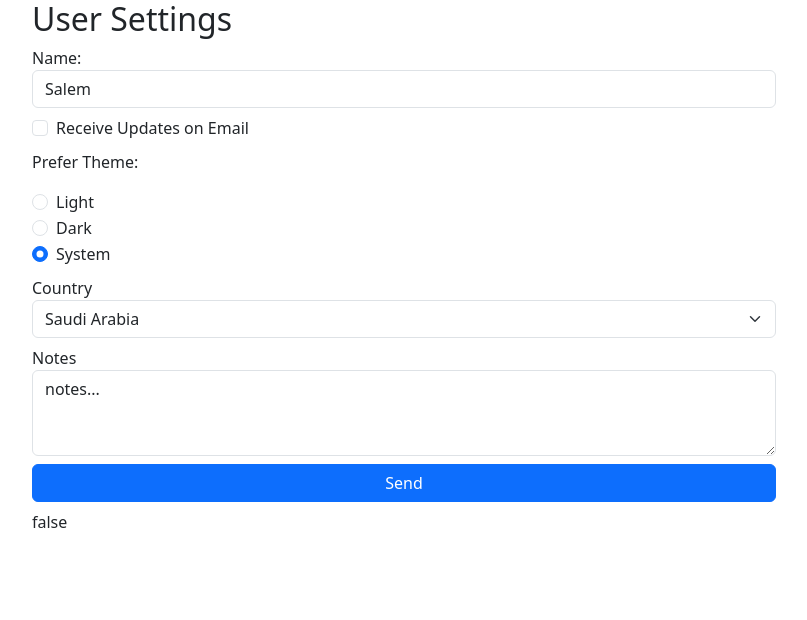
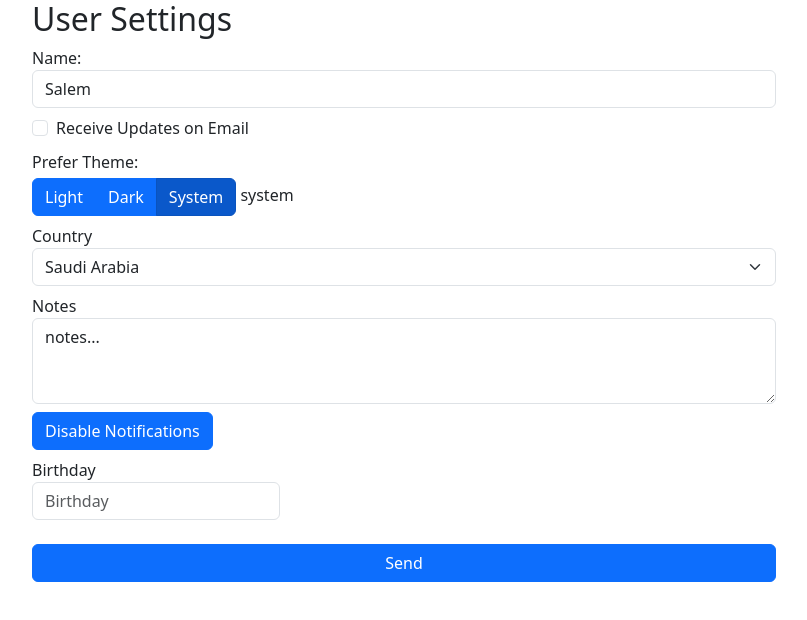
Before and after one commit to MohamedAlosaili/learning-angular, an Angular app in the folder angular-forms/: page / in a window 1280 px wide. Shown: the top 620 px of the page, without its empty margins (236-1043 px from the left). Built offline with nearby package versions, Linux system fonts and the light colour scheme.

Commit message:
Add some of bootstrap components

```diff
--- a/angular-forms/angular.json
+++ b/angular-forms/angular.json
@@ -20,6 +20,7 @@
             "tsConfig": "tsconfig.app.json",
             "assets": ["src/favicon.ico", "src/assets"],
             "styles": [
+              "node_modules/ngx-bootstrap/datepicker/bs-datepicker.css",
               "node_modules/bootstrap/dist/css/bootstrap.min.css",
               "src/styles.css"
             ],
--- a/angular-forms/package.json
+++ b/angular-forms/package.json
@@ -19,6 +19,7 @@
     "@angular/platform-browser-dynamic": "^16.1.0",
     "@angular/router": "^16.1.0",
     "bootstrap": "^5.3.1",
+    "ngx-bootstrap": "^11.0.2",
     "rxjs": "~7.8.0",
     "tslib": "^2.3.0",
     "zone.js": "~0.13.0"
--- a/angular-forms/src/app/app.module.ts
+++ b/angular-forms/src/app/app.module.ts
@@ -7,6 +7,9 @@ import { AppComponent } from './app.component';
 import { FormsModule } from '@angular/forms';
 import { UserSettingComponent } from './user-setting/user-setting.component';
 import { SubmittedComponent } from './submitted/submitted.component';
+import { BrowserAnimationsModule } from '@angular/platform-browser/animations';
+import { ButtonsModule } from 'ngx-bootstrap/buttons';
+import { BsDatepickerModule } from 'ngx-bootstrap/datepicker';
 
 const routes: Routes = [
   {
@@ -30,6 +33,9 @@ const routes: Routes = [
     FormsModule,
     HttpClientModule,
     RouterModule.forRoot(routes),
+    BrowserAnimationsModule,
+    ButtonsModule.forRoot(),
+    BsDatepickerModule.forRoot(),
   ],
   providers: [],
   bootstrap: [AppComponent],
--- a/angular-forms/src/app/user-setting/data/user-settings.ts
+++ b/angular-forms/src/app/user-setting/data/user-settings.ts
@@ -4,4 +4,5 @@ export interface UserSettings {
   theme: 'light' | 'dark' | 'system';
   country: string;
   notes: string;
+  birthday?: Date | string;
 }
--- a/angular-forms/src/app/user-setting/user-setting.component.html
+++ b/angular-forms/src/app/user-setting/user-setting.component.html
@@ -83,46 +83,19 @@
 
     <ng-container *ngIf="true">
       <div>
-        <p>Prefer Theme:</p>
-        <div class="form-check">
-          <input
-            class="form-check-input"
-            [disabled]="loading"
-            type="radio"
-            name="theme"
-            id="theme-light"
-            value="light"
-            [(ngModel)]="userSettings.theme"
-          />
-          <label class="form-check-label" for="theme-light"> Light </label>
+        <p class="mb-1">Prefer Theme:</p>
+        <div
+          class="btn-group mt-0"
+          btnRadioGroup
+          name="theme"
+          [(ngModel)]="userSettings.theme"
+        >
+          <label btnRadio="light" class="btn btn-primary">Light</label>
+          <label btnRadio="dark" class="btn btn-primary">Dark</label>
+          <label btnRadio="system" class="btn btn-primary">System</label>
         </div>
-        <div class="form-check">
-          <input
-            class="form-check-input"
-            [disabled]="loading"
-            type="radio"
-            name="theme"
-            id="theme-dark"
-            value="dark"
-            [(ngModel)]="userSettings.theme"
-          />
-          <label class="form-check-label" for="theme-dark"> Dark </label>
-        </div>
-        <div class="form-check">
-          <input
-            class="form-check-input"
-            [disabled]="loading"
-            type="radio"
-            name="theme"
-            id="theme-system"
-            value="system"
-            checked
-            [(ngModel)]="userSettings.theme"
-          />
-          <label class="form-check-label" for="theme-system"> System </label>
-        </div>
+        {{ userSettings.theme }}
       </div>
-
       <div>
         <label for="country">Country</label>
         <select
@@ -153,11 +126,34 @@
         ></textarea>
       </div>
     </ng-container>
+    <div class="d-flex align-items-center gap-2">
+      <button
+        type="button"
+        class="btn btn-primary"
+        name="notifications"
+        [(ngModel)]="notifications"
+        btnCheckbox
+      >
+        {{ notifications ? "Enable" : "Disable" }} Notifications
+      </button>
+    </div>
+
+    <div class="col-xs-12 col-12 col-md-4 form-group mb-3">
+      <label for="notes">Birthday</label>
+      <input
+        type="text"
+        placeholder="Birthday"
+        class="form-control"
+        name="birthday"
+        [(ngModel)]="userSettings.birthday"
+        bsDatepicker
+        [bsConfig]="{ adaptivePosition: true }"
+      />
+    </div>
 
     <button [disabled]="loading" class="btn btn-primary fw-medium">
       {{ loading ? "Sending..." : "Send" }}
     </button>
-    {{ !!submitErrorMessage }}
     <p
       *ngIf="(form.submitted && form.invalid) || submitErrorMessage"
       class="text-danger text-center"
--- a/angular-forms/src/app/user-setting/user-setting.component.ts
+++ b/angular-forms/src/app/user-setting/user-setting.component.ts
@@ -19,6 +19,7 @@ export class UserSettingComponent {
   submitErrorMessage?: string;
   loading = false;
   countries$!: Observable<string[]>;
+  notifications = false;
 
   /**
    * Copying form data:
@@ -47,17 +48,20 @@ export class UserSettingComponent {
     console.log(`Form is ${form.valid ? 'valid' : 'invalid'}`);
     console.log(form.valid);
 
-    if (form.valid) {
-      this.loading = true;
-      this.postSub = this.data.postUserSettings(this.userSettings).subscribe({
-        next: (data) => {
-          this.loading = false;
-          console.log(data);
-          this.router.navigate(['/submitted']);
-        },
-        error: this.handleSubmitError.bind(this),
-      });
-    }
+    console.log(this.userSettings);
+    console.log(this.userSettings.birthday);
+
+    // if (form.valid) {
+    //   this.loading = true;
+    //   this.postSub = this.data.postUserSettings(this.userSettings).subscribe({
+    //     next: (data) => {
+    //       this.loading = false;
+    //       console.log(data);
+    //       this.router.navigate(['/submitted']);
+    //     },
+    //     error: this.handleSubmitError.bind(this),
+    //   });
+    // }
   }
 
   ngOnDestroy(): void {
```
Also changed, not shown: 1 other file (tests, documents, lock files or other folders).
